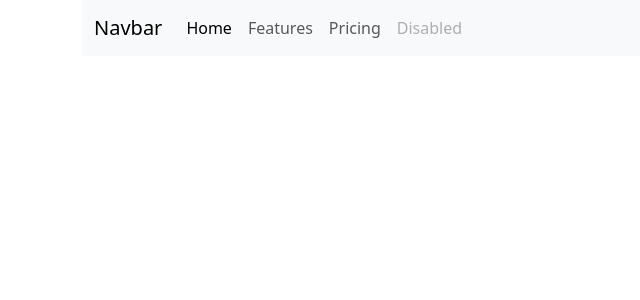
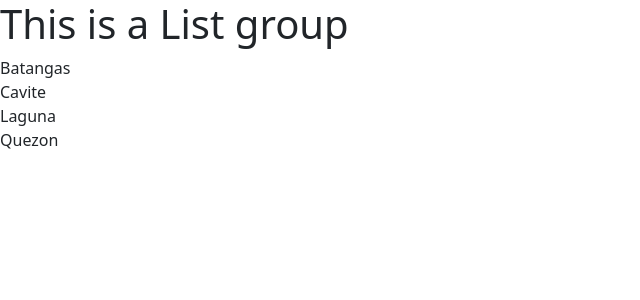
Before and after one commit to MarkRyuo/first_app, a React (Vite) app: page / in a window 1280 px wide. Shown: the top 300 px of the page, without its empty margins (0-640 px from the left). Built offline with nearby package versions, Linux system fonts and the light colour scheme.

Commit message:
Update Aug 13 2024

```diff
--- a/src/App.tsx
+++ b/src/App.tsx
@@ -1,9 +1,9 @@
 // import Message from './Message'
-// import ListGroup from "./components/ListGroup";
-import NavBar from "./components/navbar";
+import ListGroup from "./components/ListGroup";
+// import NavBar from "./components/navbar";
 
 function App(){
-  return <div><NavBar/></div>
+  return <div><ListGroup/></div>
 }
 
 export default App ;
--- a/src/components/ListGroup.tsx
+++ b/src/components/ListGroup.tsx
@@ -9,7 +9,6 @@ function ListGroup() {
         'Quezon'
     ] ;
 
-    items.map(item => <li>{item}</li>)
 
     return (
     <Fragment>
```
